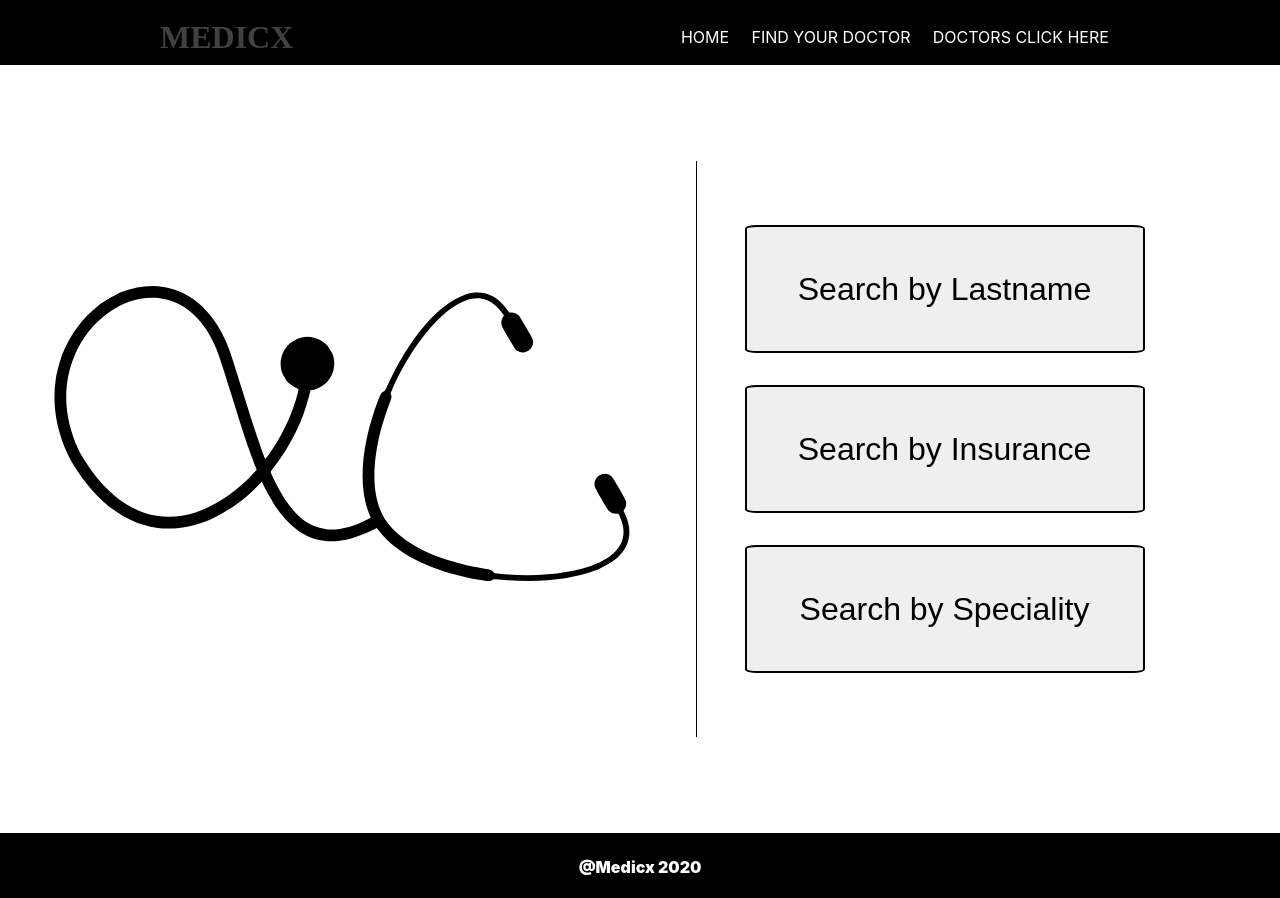
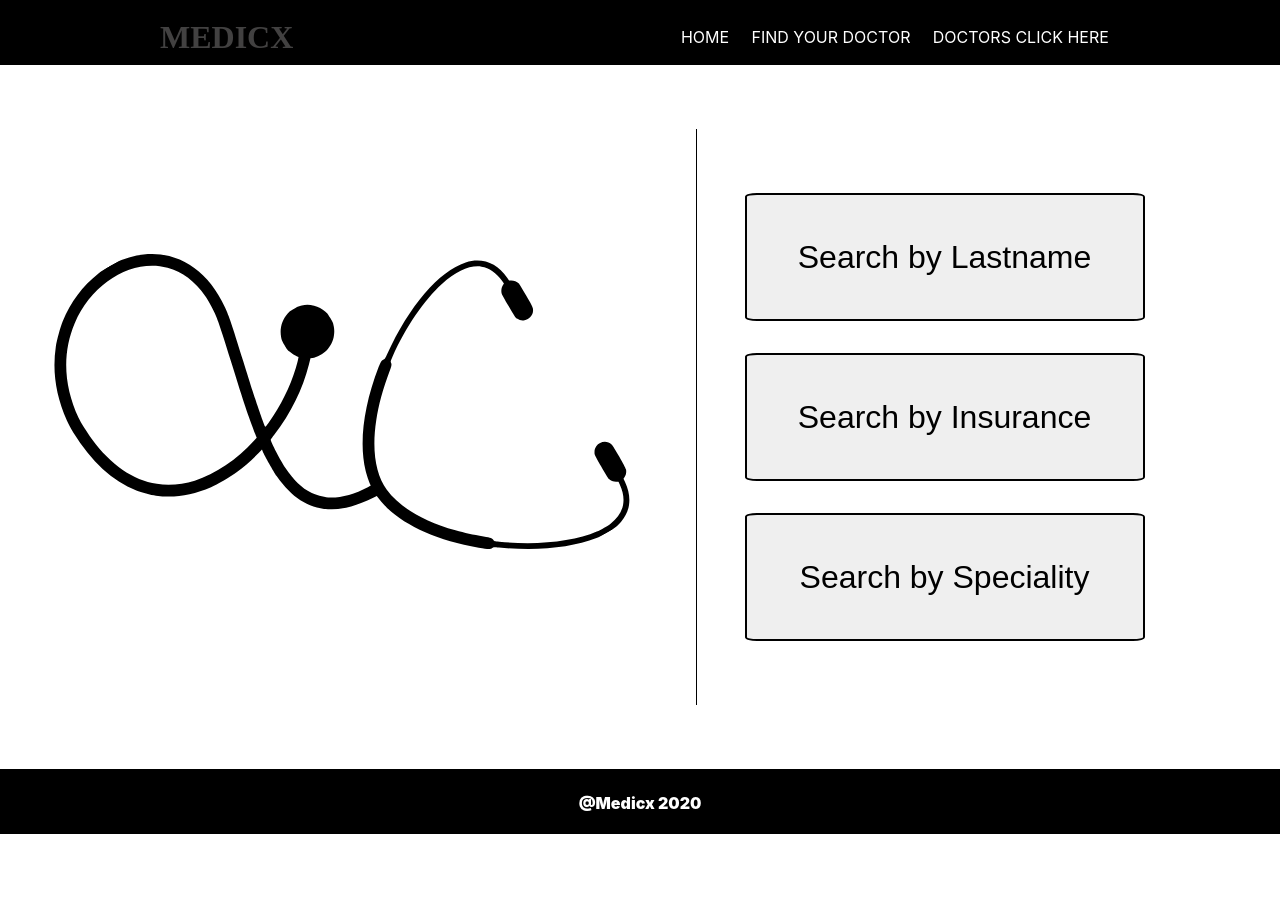
Before and after one commit to cenwachukwu/Medics, a React (Create React App) app: page / in a window 1280 px wide. After the commit the page ends 834 px from the top, so only its background shows below. Built offline with nearby package versions, Linux system fonts and the light colour scheme; no server answers; a web font is replaced by a local one.

Commit message:
removed margin

```diff
--- a/src/components/Home/Home.css
+++ b/src/components/Home/Home.css
@@ -2,7 +2,7 @@
     width: 80%;
     height: 100%;
     /* border: 2px solid black; */
-    margin: 2rem auto;
+    margin: 0 auto;
     /* margin-top: 3rem; */
     display: flex;
     flex-direction: row;
```
